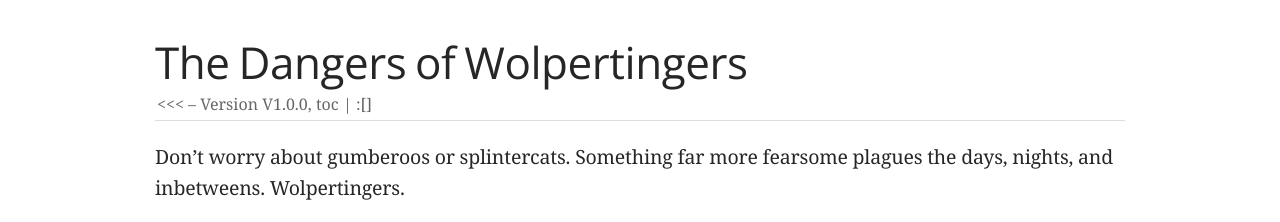
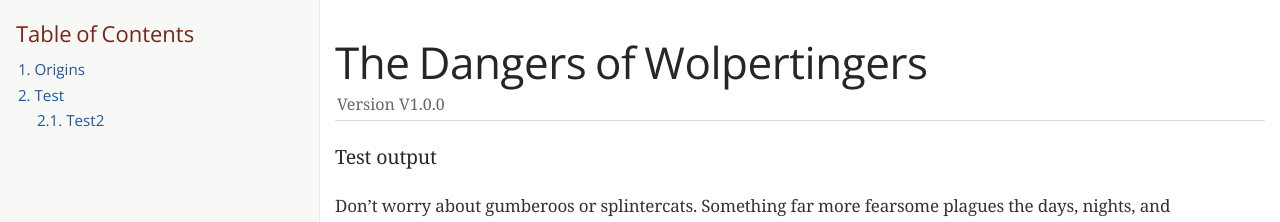
Before and after one commit to einball/testASCIIdoc, a plain HTML site: page index.html in a window 1280 px wide. Shown: the top 222 px of the page. Drawn offline with nearby package versions, Linux system fonts and the light colour scheme; some packages are replaced by stand-ins of ours; a web font is replaced by a local one.

Commit message:
Deploying to gh-pages from @ einball/testASCIIdoc@f0d07bee4654fce1a741d7170ab4c358af6441c8 🚀

```diff
--- a/index.html
+++ b/index.html
@@ -7,7 +7,6 @@
 <meta name="generator" content="Asciidoctor 2.0.10">
 <meta name="description" content="This is a test">
 <meta name="keywords" content="test">
-<meta name="author" content="&lt;&lt;&lt;">
 <title>The Dangers of Wolpertingers</title>
 <link rel="stylesheet" href="https://fonts.googleapis.com/css?family=Open+Sans:300,300italic,400,400italic,600,600italic%7CNoto+Serif:400,400italic,700,700italic%7CDroid+Sans+Mono:400,700">
 <style>
@@ -439,19 +438,32 @@ body.book #toc,body.book #preamble,body.book h1.sect0,body.book .sect1>h2{page-b
 @media amzn-kf8{#header,#content,#footnotes,#footer{padding:0}}
 </style>
 </head>
-<body class="book">
+<body class="book toc2 toc-left">
 <div id="header">
 <h1>The Dangers of Wolpertingers</h1>
 <div class="details">
-<span id="author" class="author">&lt;&lt;&lt;</span><br>
-<span id="revnumber">version v1.0.0,</span>
-<span id="revdate">toc</span>
-<br><span id="revremark">:[]</span>
+<span id="revnumber">version v1.0.0</span>
+</div>
+<div id="toc" class="toc2">
+<div id="toctitle">Table of Contents</div>
+<ul class="sectlevel1">
+<li><a href="#_origins">1. Origins</a></li>
+<li><a href="#_test">2. Test</a>
+<ul class="sectlevel2">
+<li><a href="#_test2">2.1. Test2</a></li>
+</ul>
+</li>
+</ul>
 </div>
 </div>
 <div id="content">
 <div id="preamble">
 <div class="sectionbody">
+<div class="paragraph">
+<p>Test output</p>
+</div>
+<div style="page-break-after: always;"></div>
+<!-- toc disabled -->
 <div class="paragraph">
 <p>Don&#8217;t worry about gumberoos or splintercats.
 Something far more fearsome plagues the days, nights, and inbetweens.
```
